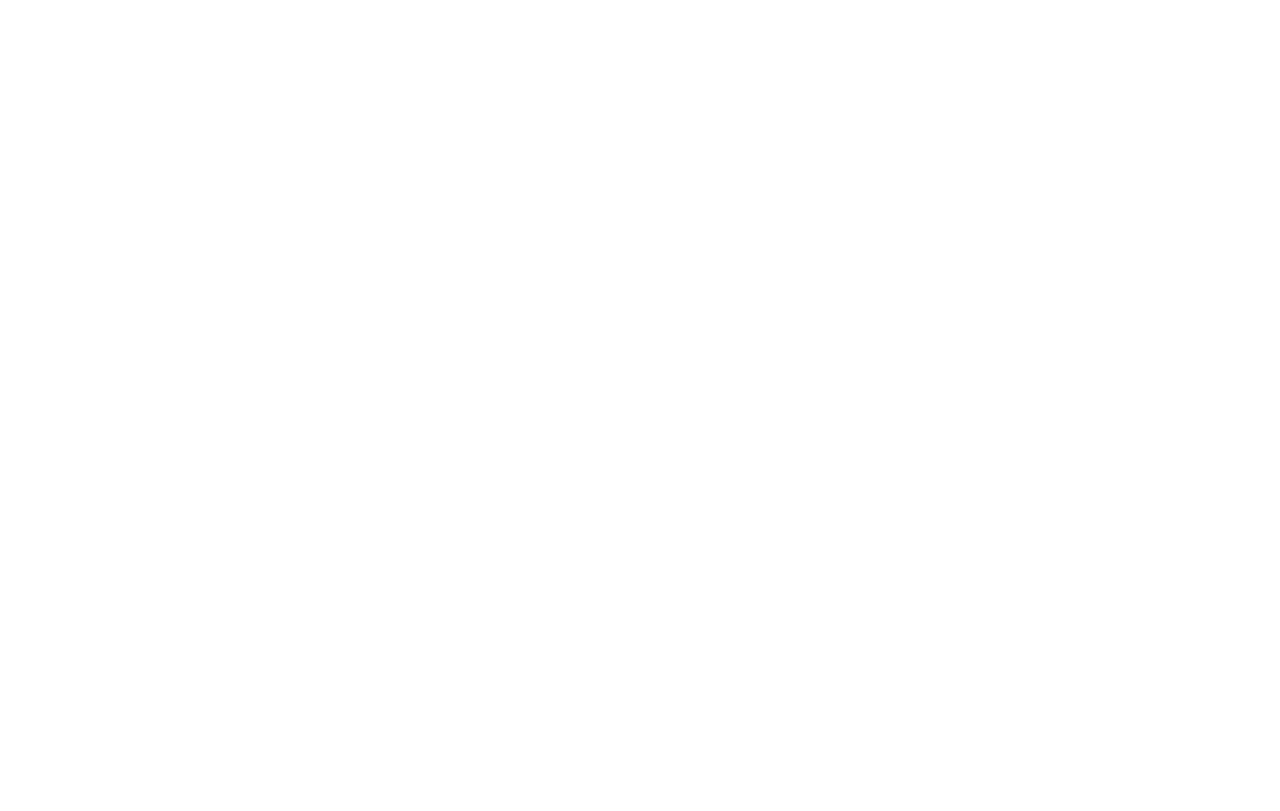
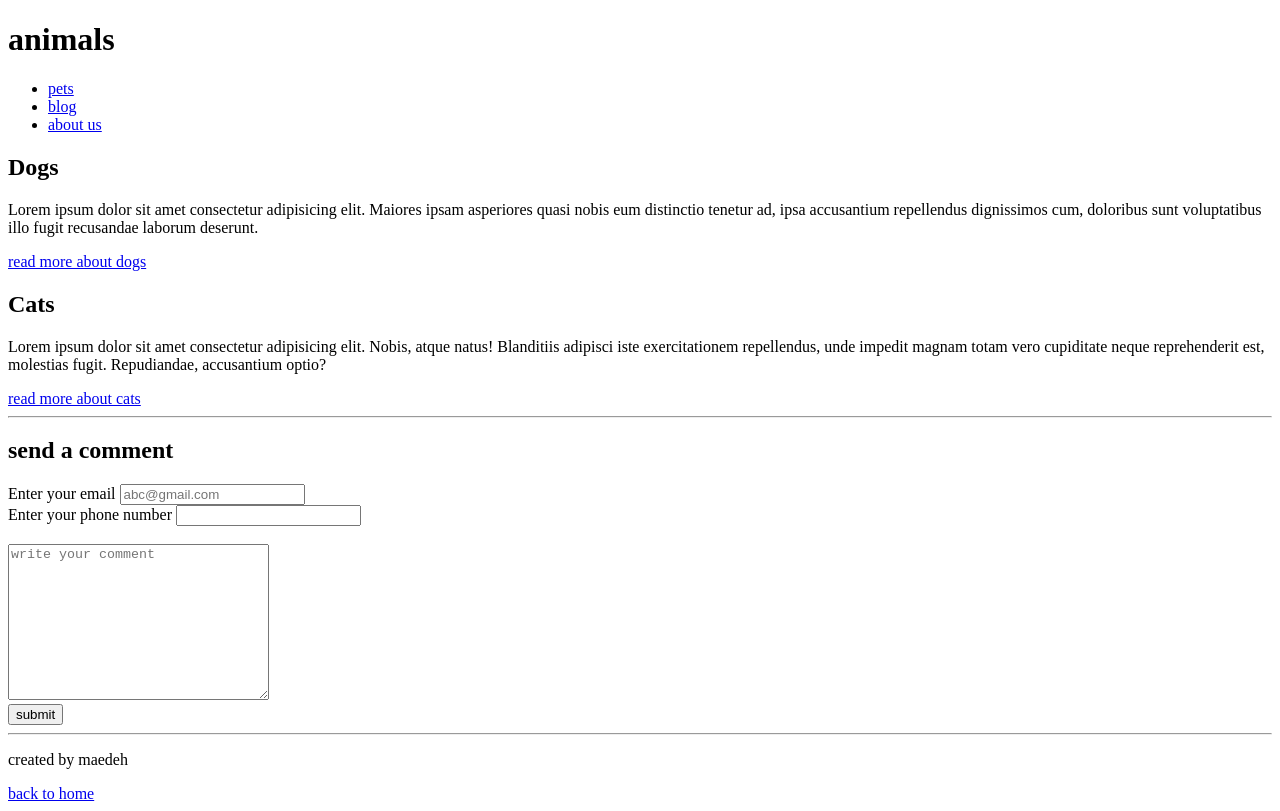
Before and after one commit to Abolfazl-Nayudi/class-quiz, a plain HTML site: page maedeh.html in a window 1280 px wide. Drawn offline with Linux system fonts and the light colour scheme.

Commit message:
added info

```diff
--- a/maedeh.html
+++ b/maedeh.html
@@ -1,11 +1,76 @@
 <!DOCTYPE html>
 <html lang="en">
-<head>
-    <meta charset="UTF-8">
-    <meta name="viewport" content="width=device-width, initial-scale=1.0">
+  <head>
+    <meta charset="UTF-8" />
+    <meta name="viewport" content="width=device-width, initial-scale=1.0" />
     <title>Document</title>
-</head>
-<body>
-
-</body>
+  </head>
+  <body>
+    <header>
+      <h1>animals</h1>
+      <nav>
+        <ul>
+          <li><a href="#">pets</a></li>
+          <li><a href="#">blog</a></li>
+          <li><a href="#">about us</a></li>
+        </ul>
+      </nav>
+    </header>
+    <main>
+      <section>
+        <article>
+          <h2>Dogs</h2>
+          <p>
+            Lorem ipsum dolor sit amet consectetur adipisicing elit. Maiores
+            ipsam asperiores quasi nobis eum distinctio tenetur ad, ipsa
+            accusantium repellendus dignissimos cum, doloribus sunt voluptatibus
+            illo fugit recusandae laborum deserunt.
+          </p>
+          <a href="#">read more about dogs</a>
+        </article>
+      </section>
+      <section>
+        <h2>Cats</h2>
+        <p>
+          Lorem ipsum dolor sit amet consectetur adipisicing elit. Nobis, atque
+          natus! Blanditiis adipisci iste exercitationem repellendus, unde
+          impedit magnam totam vero cupiditate neque reprehenderit est,
+          molestias fugit. Repudiandae, accusantium optio?
+        </p>
+        <a href="#">read more about cats</a>
+      </section>
+      <hr />
+      <section>
+        <h2>send a comment</h2>
+        <form action="#">
+          <label for="email">Enter your email</label>
+          <input
+            type="email"
+            name="email"
+            id="email"
+            placeholder="abc@gmail.com"
+          />
+          <br />
+          <label for="number">Enter your phone number</label>
+          <input type="number" name="phone" id="number" />
+          <br />
+          <br />
+          <textarea
+            name="comment"
+            id="comment"
+            cols="30"
+            rows="10"
+            placeholder="write your comment"
+          ></textarea>
+          <br />
+          <button>submit</button>
+        </form>
+      </section>
+      <hr />
+    </main>
+    <footer>
+      <p>created by maedeh</p>
+      <a href="index.html">back to home</a>
+    </footer>
+  </body>
 </html>
```
